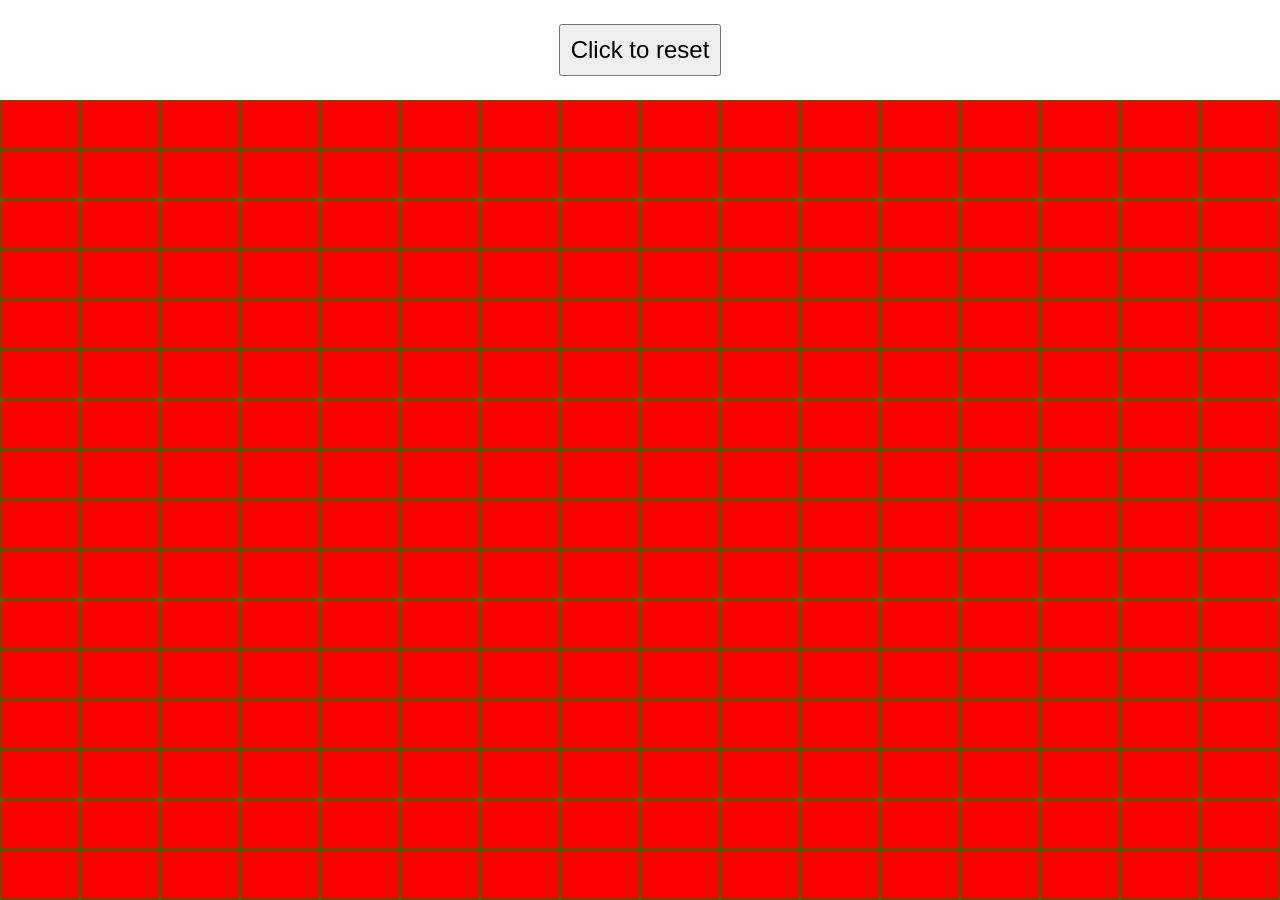
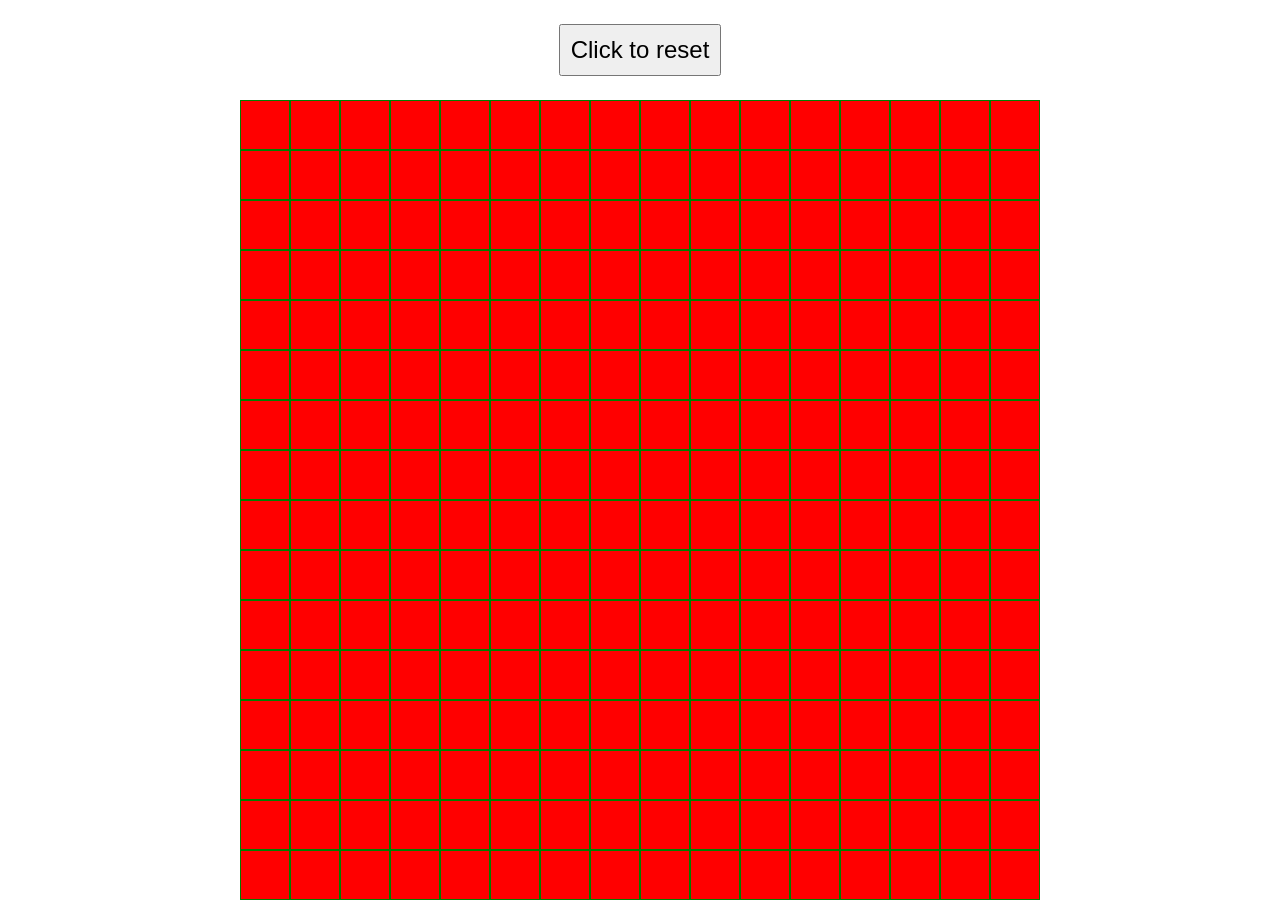
Before and after one commit to jamjamsnugglepuff/Etch-a-sketch, a plain HTML site: page index.html in a window 1280 px wide. Drawn offline with Linux system fonts and the light colour scheme.

Commit message:
made changes to the body element and styles which e&s is displayed in

```diff
--- a/css/styles.css
+++ b/css/styles.css
@@ -1,5 +1,6 @@
 #grid-container{
     height: 800px;
+    width: 800px;
     background-color: black;
     display: grid;
     grid-template-columns: repeat(16, 1fr);
--- a/index.html
+++ b/index.html
@@ -10,8 +10,10 @@
 </head>
 <body>
     <div id="button-container"><button id="reset-button">Click to reset</button></div>
-    <div id="grid-container">
+    <div style="display: flex; justify-content: center;">
+        <div id="grid-container">
 
+        </div>
     </div>
 </body>
 </html>
```
